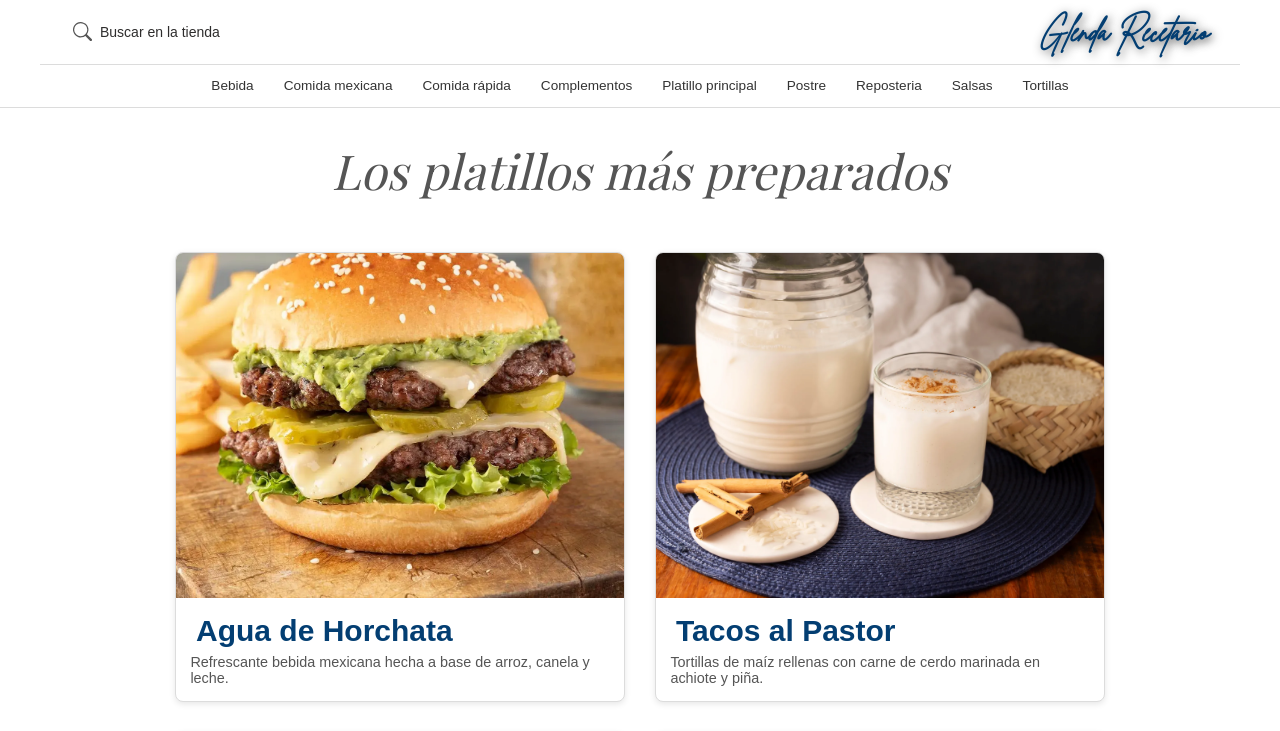
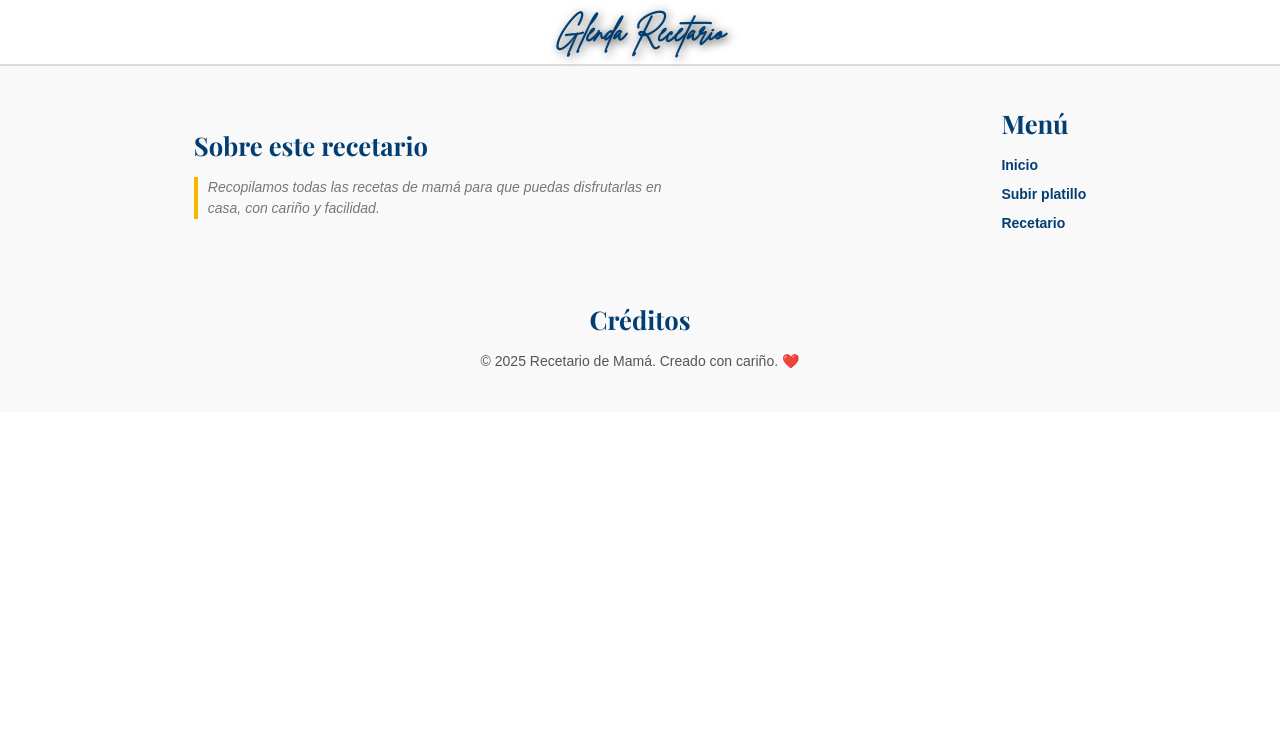
Before and after one commit to SergioMadrid522/recetario, a React (Vite) app in the folder frontend/: page /subir-platillo in a window 1280 px wide. Shown: the top 731 px of the page. Built offline with nearby package versions, Linux system fonts and the light colour scheme; a web font is replaced by a local one.

Commit message:
Implements: navigation through other pages using react-router; Add: new option menu on footer section

```diff
--- a/frontend/package.json
+++ b/frontend/package.json
@@ -11,7 +11,8 @@
   },
   "dependencies": {
     "react": "^19.1.1",
-    "react-dom": "^19.1.1"
+    "react-dom": "^19.1.1",
+    "react-router-dom": "^7.8.2"
   },
   "devDependencies": {
     "@eslint/js": "^9.33.0",
--- a/frontend/src/App.css
+++ b/frontend/src/App.css
@@ -60,6 +60,10 @@ header nav .search-wrap__open-modal .search-icon {
   width: 19px;
   fill: #555;
 }
+header nav.onlyLogo {
+  justify-content: center;
+  border-bottom: none;
+}
 
 .category-list {
   display: flex;
@@ -91,7 +95,6 @@ header nav .search-wrap__open-modal .search-icon {
 .category-list a li {
   margin: 0 auto;
 }
-
 /* .banner {
     width: 100%;
     height: clamp(300px, 70vh, 600px);
--- a/frontend/src/App.tsx
+++ b/frontend/src/App.tsx
@@ -1,17 +1,33 @@
-import Main from './components/Main/Main'
-import Header from './components/Header/Header'
+import { BrowserRouter as Router, Routes, Route } from 'react-router-dom';
 
 import './App.css'
-import Footer from './components/Footer/Footer'
+
+import Header from './components/Header/Header';
+import Main from './components/Main/Main';
+import Footer from './components/Footer/Footer';
+
+/* Routes */
+import SubirPlatillo from "./admin/components/SubirPlatillo";
 
 function App() {
   return (
+    <Router>
+      <AppContent/>
+    </Router>
+  )
+}
+
+function AppContent() {
+  return (
     <>
-      <Header/>
-      <Main/>
+        <Header/>
+        <Routes>
+          <Route path="/" element={<Main/>} />
+          <Route path="/recetario" element={<Main/>} />
+          <Route path="/subir-platillo" element={<SubirPlatillo/>} />
+        </Routes>
       <Footer/>
     </>
   )
 }
-
-export default App
+export default App;
--- /dev/null
+++ b/frontend/src/admin/components/SubirPlatillo.tsx
@@ -0,0 +1,8 @@
+function Admin() {
+    return (
+        <>
+
+        </>
+    );
+}
+export default Admin;
--- a/frontend/src/components/Footer/Content.tsx
+++ b/frontend/src/components/Footer/Content.tsx
@@ -1,3 +1,5 @@
+import { NavLink } from 'react-router-dom';
+
 function Content() {
     return (
         <div className="footer-content">
@@ -26,9 +28,22 @@ function Sections() {
             <h3>Menú</h3>
             <ul className="section-menu__list">
                 <li><a href="#inicio">Inicio</a></li>
-                <li><a href="">Subir platillo</a></li>
+                <li><NavLink
+                    to="/subir-platillo"
+                    className={({ isActive }) => isActive ? "uploadDish" : ""}
+                    >
+                    Subir platillo
+                    </NavLink>
+                </li>
+                <li>
+                    <NavLink
+                    to="/recetario">
+                        Recetario
+                    </NavLink>
+                </li>
             </ul>
         </div>
+
     );
 }
 
--- a/frontend/src/components/Header/Content.tsx
+++ b/frontend/src/components/Header/Content.tsx
@@ -1,13 +1,9 @@
 /* import type { Dish } from "../Main/type.ts";
+import { dishes } from "../Main/data.ts"; */
+import type { searchModalProps } from "./type.ts";
 
-import { dishes } from "../Main/data.ts"; */
+import { useLocation } from "react-router-dom";
 import { useState } from "react";
-
-
-type searchModalProps = {
-    open: boolean;
-    setOpenModal: React.Dispatch<React.SetStateAction<boolean>>;
-}
 
 /* type filteredProducts = {
     products: Dish[];
@@ -19,9 +15,11 @@ function Content() {
         e.preventDefault();
         setOpenModal(!openModal)
     };
-
+    const location = useLocation();
+    const hideSearch = location.pathname === "/subir-platillo";
     return (
         <>
+        {!hideSearch && (
             <div className="search-wrap">
                 <a className="search-wrap__open-modal" href="#" onClick={handleOpenModal}>
                     <span className="search-icon">
@@ -39,6 +37,7 @@ function Content() {
                 setOpenModal={setOpenModal}
                 />
             </div>
+            )}
             <Logo/>
         </>
     );
--- a/frontend/src/components/Header/Header.tsx
+++ b/frontend/src/components/Header/Header.tsx
@@ -1,18 +1,23 @@
+import { useLocation } from "react-router-dom";
 import { categories } from "./data.ts";
 //import banner from "../../assets/pictures/banner.webp";
 
 import Content from "./Content.tsx";
 import Category from "./Categories.tsx";
 function Header() {
+    const location = useLocation();
+    const onlyLogo = location.pathname === "/subir-platillo";
     return (
         <>
             <header>
-                <nav>
+                <nav className={onlyLogo ? 'onlyLogo': ''}>
                     <Content/>
                 </nav>
-                <div className="categories-container">
+                {!onlyLogo && (
+                <div className='categories-container'>
                     <Category category={categories}/>
                 </div>
+                )}
             </header>
             {/* <div className="banner">
                 <img
--- a/frontend/src/components/Header/_header.scss
+++ b/frontend/src/components/Header/_header.scss
@@ -36,6 +36,7 @@ header {
                         transition: color 0.3s ease;
                     }
                 }
+
             }
         .search-wrap {
             display: flex;
@@ -57,6 +58,10 @@ header {
                     fill: #555;
                 }
             }
+        }
+        &.onlyLogo {
+            justify-content: center;
+            border-bottom: none;
         }
     }
 }
@@ -90,6 +95,9 @@ header {
         li {
             margin: 0 auto;
         }
+    }
+    &.deactiveCategories {
+
     }
 }
 
--- a/frontend/src/components/Header/type.ts
+++ b/frontend/src/components/Header/type.ts
@@ -6,3 +6,9 @@ type item = {
 export type category = {
     category: item[];
 }
+
+
+export type searchModalProps = {
+    open: boolean;
+    setOpenModal: React.Dispatch<React.SetStateAction<boolean>>;
+}
--- a/frontend/src/components/Main/Main.tsx
+++ b/frontend/src/components/Main/Main.tsx
@@ -4,7 +4,6 @@ import Content from "./Content";
 function Main() {
     return (
         <main>
-
             {/* <Filter/> */}
             <Content/>
         </main>
```
Also changed, not shown: 2 other files (tests, documents, lock files or other folders).
